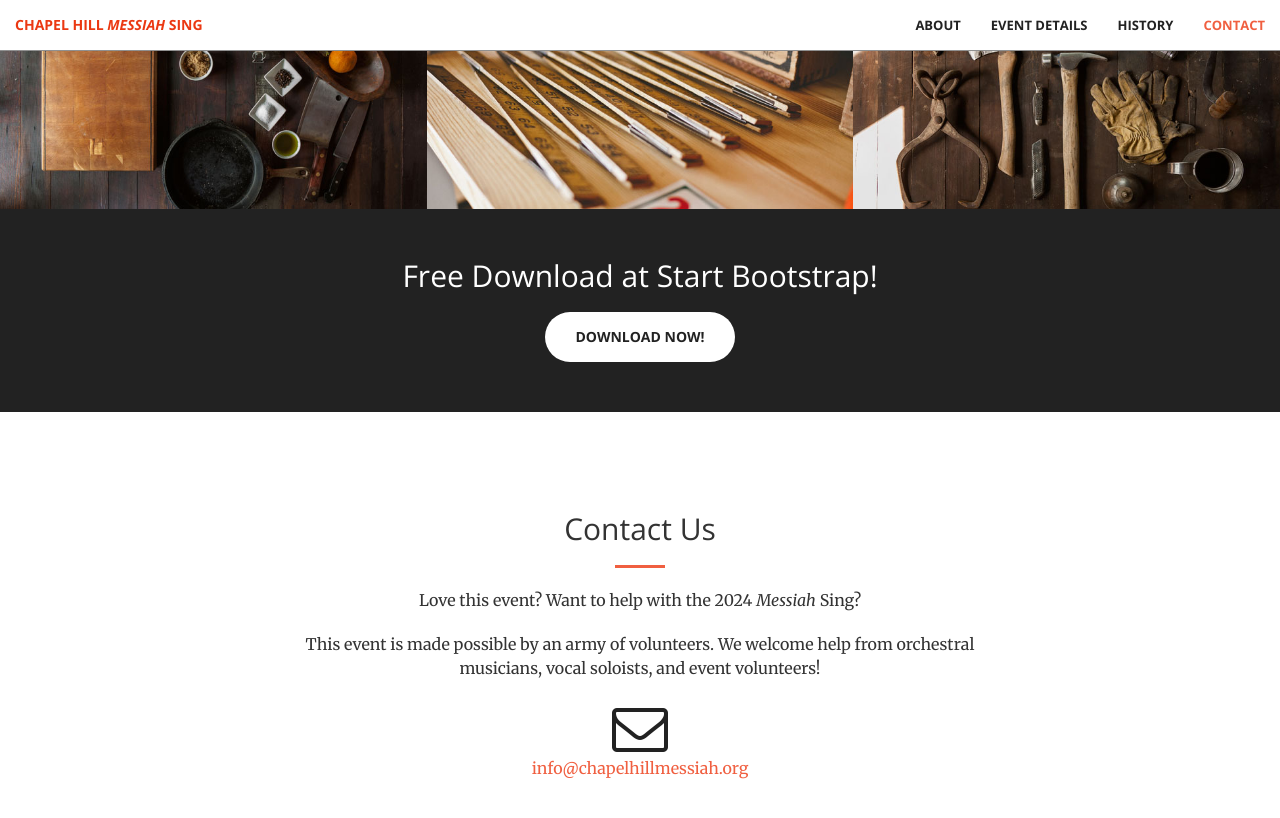
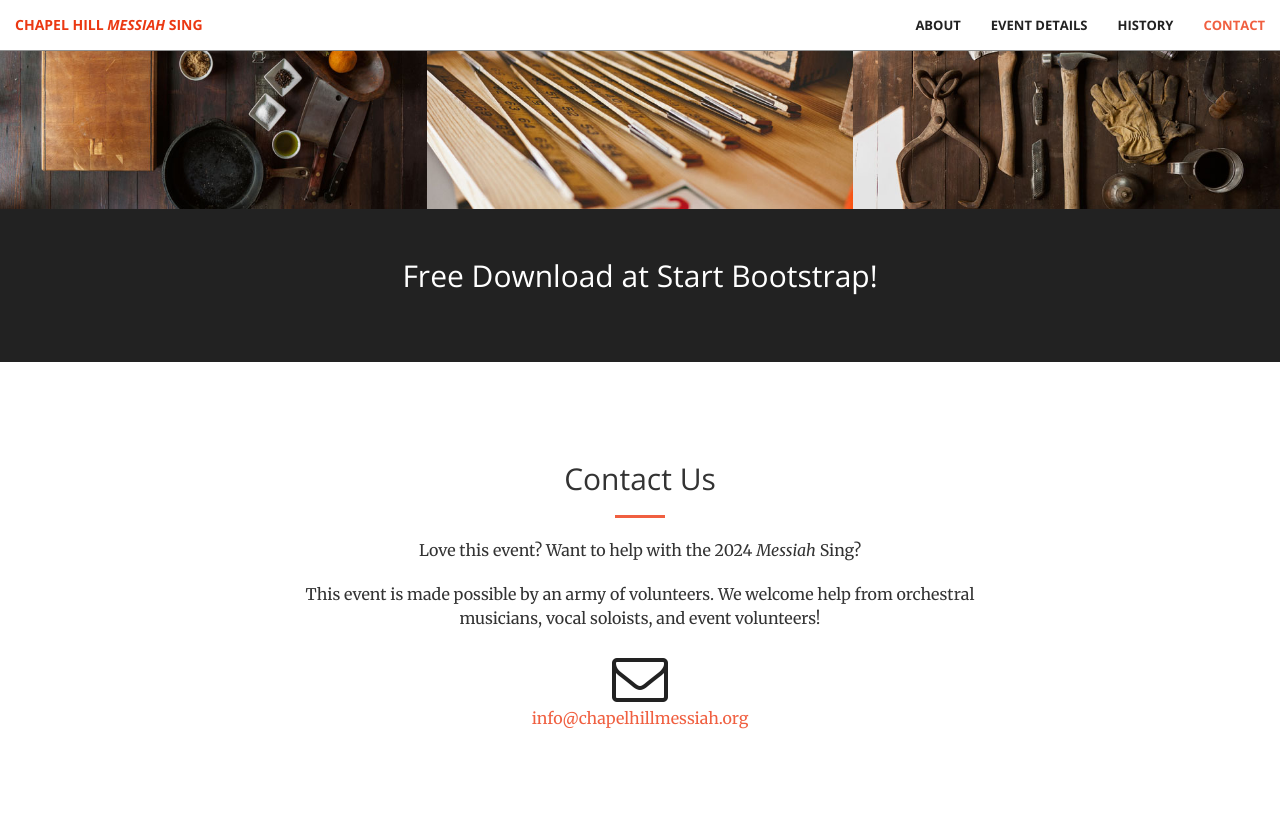
Before and after one commit to chapelhillmessiah/chapelhillmessiah.github.io, a Jekyll site: the page built from index-jekyll.html, in a window 1280 px wide and 900 px high, scrolled down 2025 px. Shown: the top 818 px of the window. Built offline with Jekyll 4.4.1, drawn with Linux system fonts in a browser that asks for light colours.

Commit message:
[aside.html] comment out button but keep section

```diff
--- a/_includes/aside.html
+++ b/_includes/aside.html
@@ -2,7 +2,7 @@
       <div class="container text-center">
           <div class="call-to-action">
               <h2>Free Download at Start Bootstrap!</h2>
-              <a href="#" class="btn btn-default btn-xl wow tada">Download Now!</a>
+              <!-- <a href="#" class="btn btn-default btn-xl wow tada">Download Now!</a> -->
           </div>
       </div>
   </aside>
```
